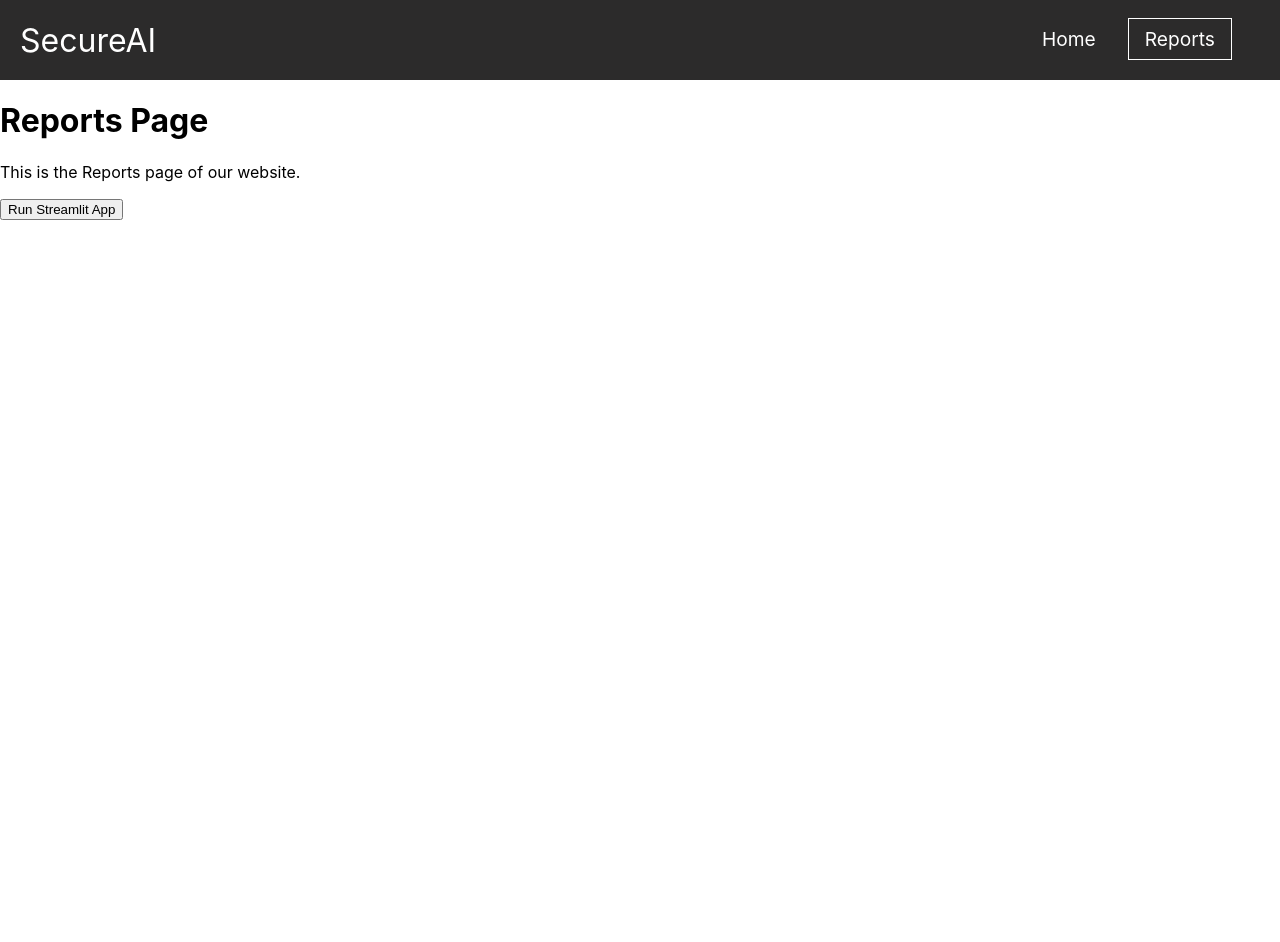
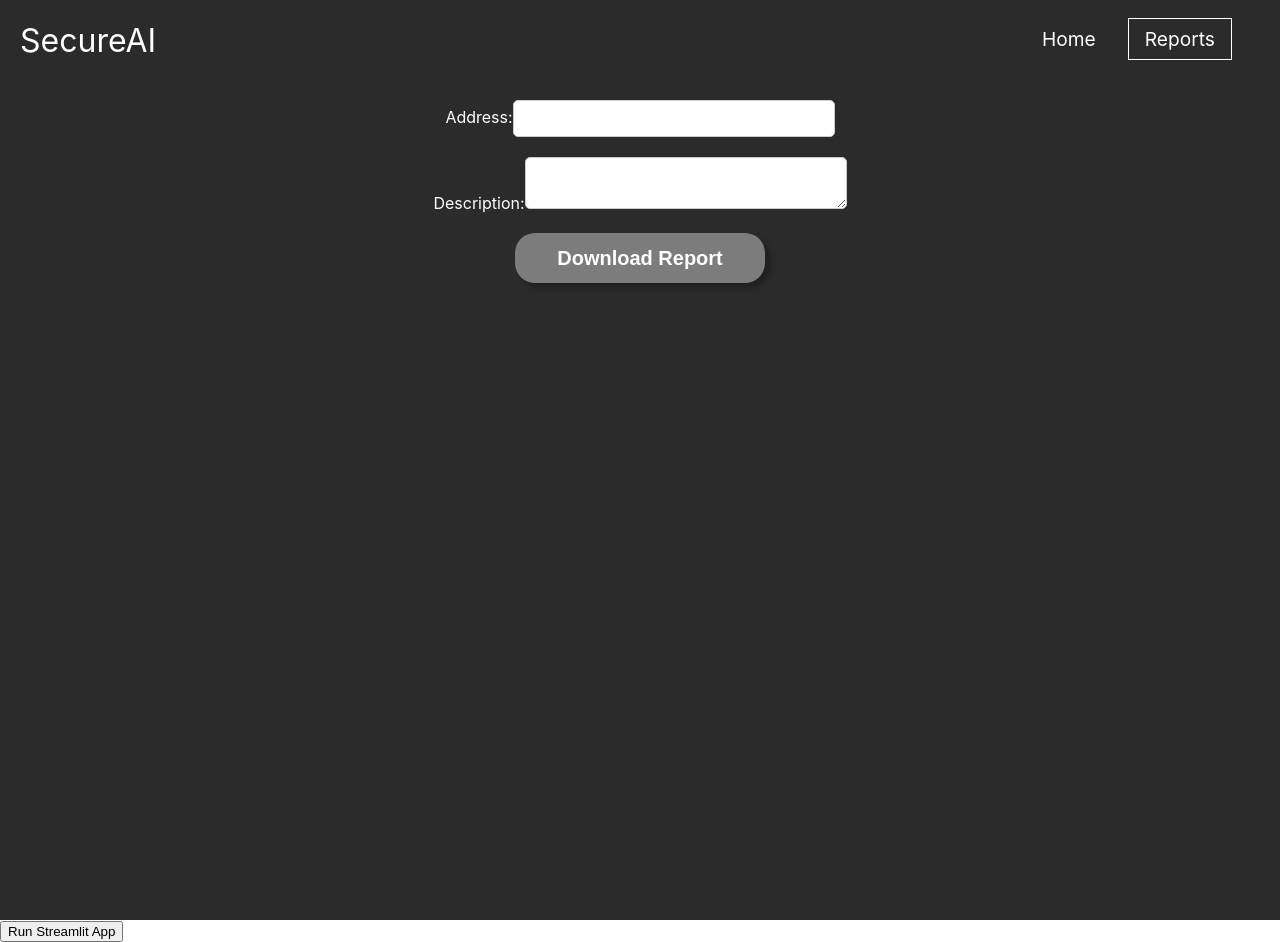
Before and after one commit to adriannapinzariu/secureAI, a React (Create React App) app: page /reports in a window 1280 px wide. Before the commit the page ends 800 px from the top, so only its background shows below. Built offline with nearby package versions, Linux system fonts and the light colour scheme.

Commit message:
fixed ui and added basic report page ui elements

```diff
--- a/src/App.css
+++ b/src/App.css
@@ -137,7 +137,8 @@
 .upload-container {
   display: flex;
   padding-bottom: 30px;
-  align-items: center;
+  /* align-items: center; */
+  justify-content: left;
 }
 
 .upload-button {
@@ -147,11 +148,12 @@
   border: none;
   border-radius: 20px;
   cursor: pointer;
-  font-size: 10px;
+  font-size: 15px;
   color: #333;
   padding:1em;
   position:relative;
   box-shadow: 5px 5px 5px rgb(32, 32, 32);
+  margin-right: 120px;
 }
 
 .analyze-button {
@@ -161,9 +163,72 @@
   border: none;
   border-radius: 20px;
   cursor: pointer;
-  font-size: 10px;
+  font-size: 15px;
   color: #333;
   padding:1em;
   position:relative;
   box-shadow: 5px 5px 5px rgb(32, 32, 32);
+  margin-right: 20px;
+  margin-left: 10px;
+  background-color: #7c7c7c;
+  color: #ffffff;
+  font-weight: bold;
 }
+
+.results-left-section {
+  display: flex;
+}
+
+
+/* Reports page styles */
+.reports-container {
+  display: flex;
+  flex-direction: column;
+  align-items: center;
+  padding: 20px;
+  height: 100vh;
+  background-color: #2C2B2B;
+  color: white;
+}
+
+.input-container {
+  width: 100 px;
+  height: 100 px;
+  margin-bottom: 20px;
+  align-items: center;
+
+}
+
+.address-label {
+  font-weight: bold;
+
+
+}
+
+input,
+textarea {
+  width: 300px;
+  padding: 10px;
+  border-radius: 5px;
+  border: 1px solid #ccc;
+}
+
+.download-report-button {
+  padding: 10px 20px;
+  background-color: #7c7c7c;
+  color: #ffffff;
+  font-weight: bold;
+  font-size: 20px;
+  border: none;
+  border-radius: 20px;
+  cursor: pointer;
+  width: 250px; /* setting as a fized size */
+  height: 50px;
+  box-shadow: 5px 5px 5px rgb(32, 32, 32);
+}
+
+.download-report-button:hover {
+  background-color: #ffffff;
+  color: black;
+  box-shadow: 5px 5px 5px rgb(32, 32, 32);
+}
--- a/src/reports.js
+++ b/src/reports.js
@@ -1,14 +1,60 @@
-import React from 'react';
+import React, { useState } from 'react';
 import "./App.css";
 
+const Reports = () => {
+  const [address, setAddress] = useState('');
+  const [description, setDescription] = useState('');
 
-const Reports = () => {
+  const handleAddressChange = (event) => {
+    setAddress(event.target.value);
+  };
+
+  const handleDescriptionChange = (event) => {
+    setDescription(event.target.value);
+  };
+
+  const handleDownloadReport = () => {
+    // Store the inputted information in variables for later use
+    const addressValue = address;
+    const descriptionValue = description;
+    console.log(addressValue)
+    console.log(descriptionValue)
+
+    // Perform any additional actions with the stored data, such as generating a report
+
+    // Reset the input fields after storing the values
+    setAddress('');
+    setDescription('');
+
+  };
+
   return (
-    <div>
-      <h1>Reports Page</h1>
-      <p>This is the Reports page of our website.</p>
+    <div className="reports-container">
+      <div className="input-container">
+        <label htmlFor="address">Address:</label>
+        <input
+          type="text"
+          id="address"
+          value={address}
+          onChange={handleAddressChange}
+        />
+      </div>
+      <div className="input-container">
+        <label htmlFor="description">Description:</label>
+        <textarea
+          id="description"
+          value={description}
+          onChange={handleDescriptionChange}
+        ></textarea>
+      </div>
+      <div className="input-container">
+        <button className="download-report-button" onClick={handleDownloadReport}>
+          Download Report
+        </button>
+      </div>
     </div>
   );
 };
 
+
 export default Reports;
```
